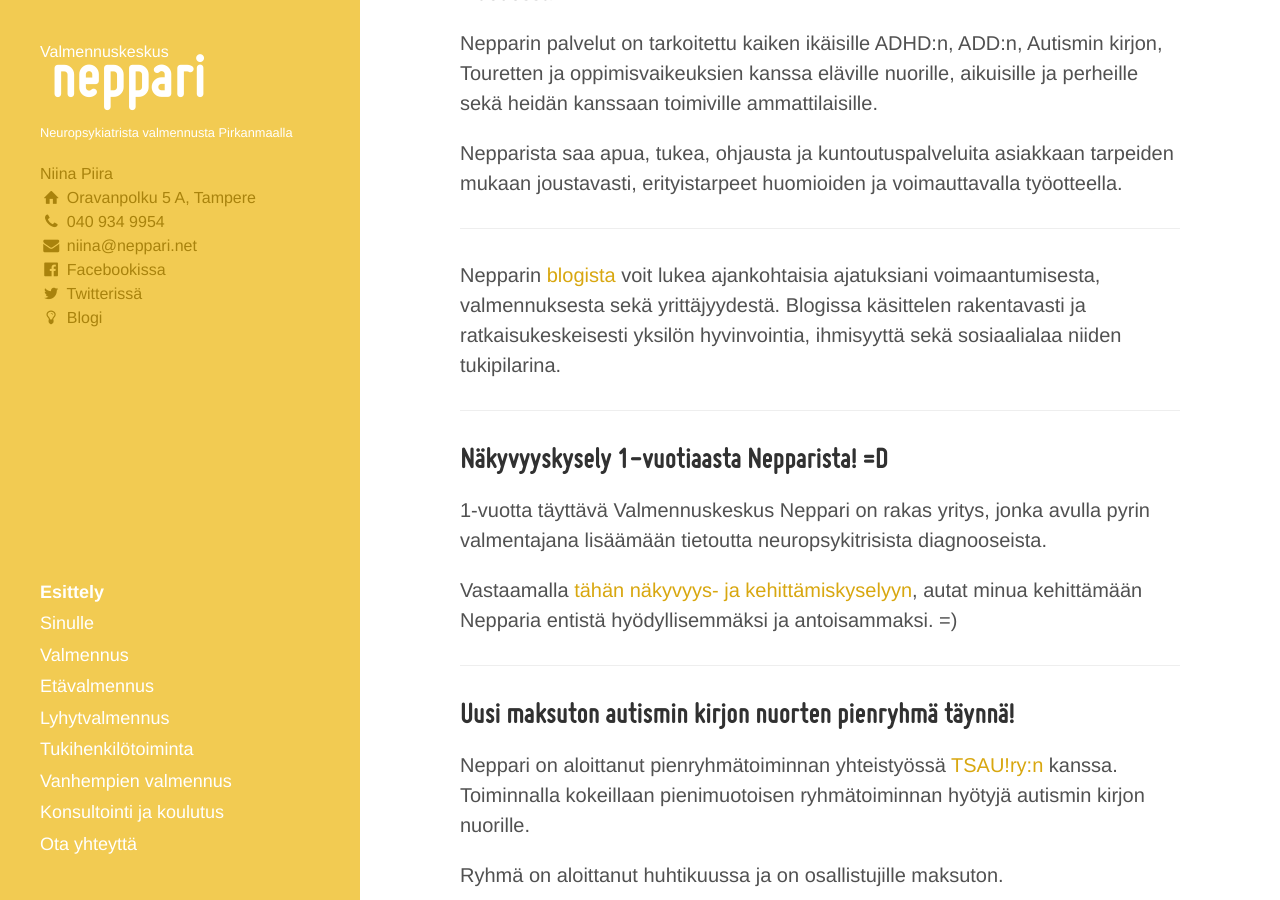
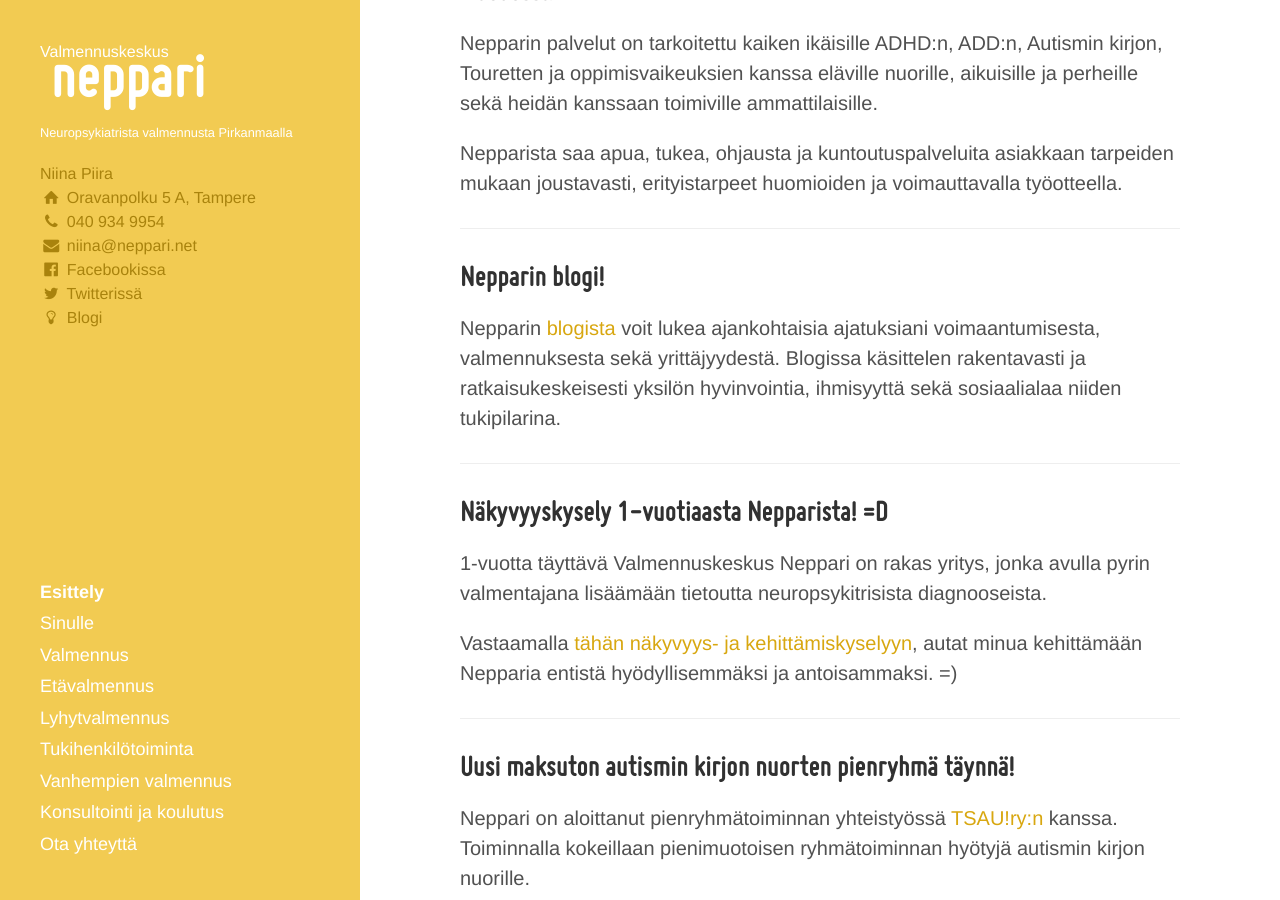
Before and after one commit to niinapiira/neppari.net, a Jekyll site: the page built from index.md, in a window 1280 px wide and 900 px high, scrolled down 404 px. Built offline with Jekyll 4.4.1, drawn with Linux system fonts in a browser that asks for light colours.

Commit message:
Updated index.md

```diff
--- a/index.md
+++ b/index.md
@@ -28,6 +28,8 @@
 
 ___
 
+## Nepparin blogi!
+
 Nepparin [blogista](/blogi) voit lukea ajankohtaisia ajatuksiani voimaantumisesta, valmennuksesta sekä yrittäjyydestä. Blogissa käsittelen rakentavasti ja ratkaisukeskeisesti yksilön hyvinvointia, ihmisyyttä sekä sosiaalialaa niiden tukipilarina.
 
 ___
```
